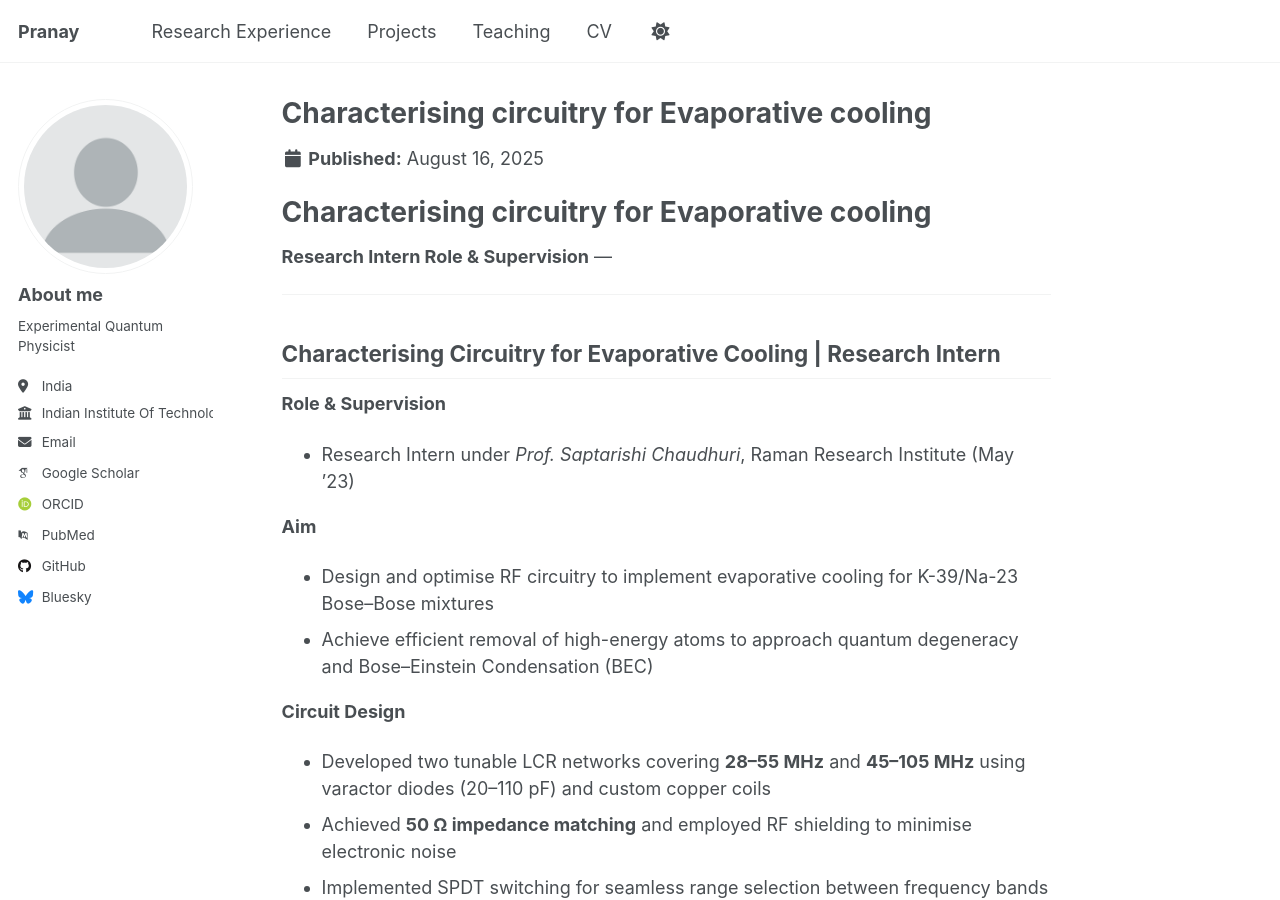
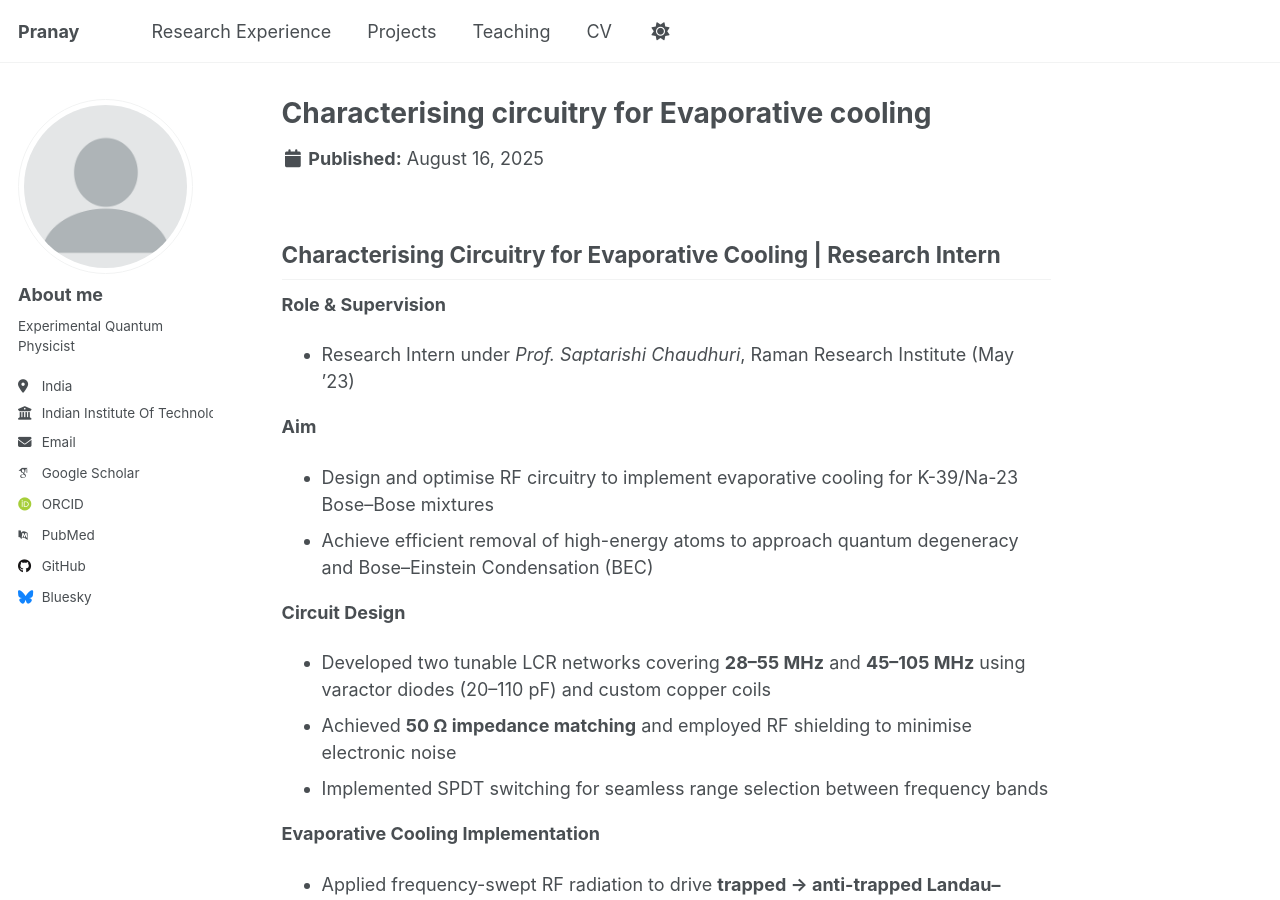
Before and after one commit to Pranay-pandey27/Pranay-pandey27.github.io, a Jekyll site: the page built from _experience/experience-3.md, in a window 1280 px wide and 900 px high. Built offline with Jekyll 4.4.1, drawn with Linux system fonts in a browser that asks for light colours; some web fonts are replaced; a script that is not in the unit is left out.

Commit message:
Update experience-3.md

```diff
--- a/_experience/experience-3.md
+++ b/_experience/experience-3.md
@@ -4,11 +4,7 @@ excerpt: "Research Intern Role & Supervision"
 collection: experience
 ---
 
-# Characterising circuitry for Evaporative cooling
-**Research Intern Role & Supervision**
----
 
----
 ## Characterising Circuitry for Evaporative Cooling | Research Intern
 
 **Role & Supervision**
```
